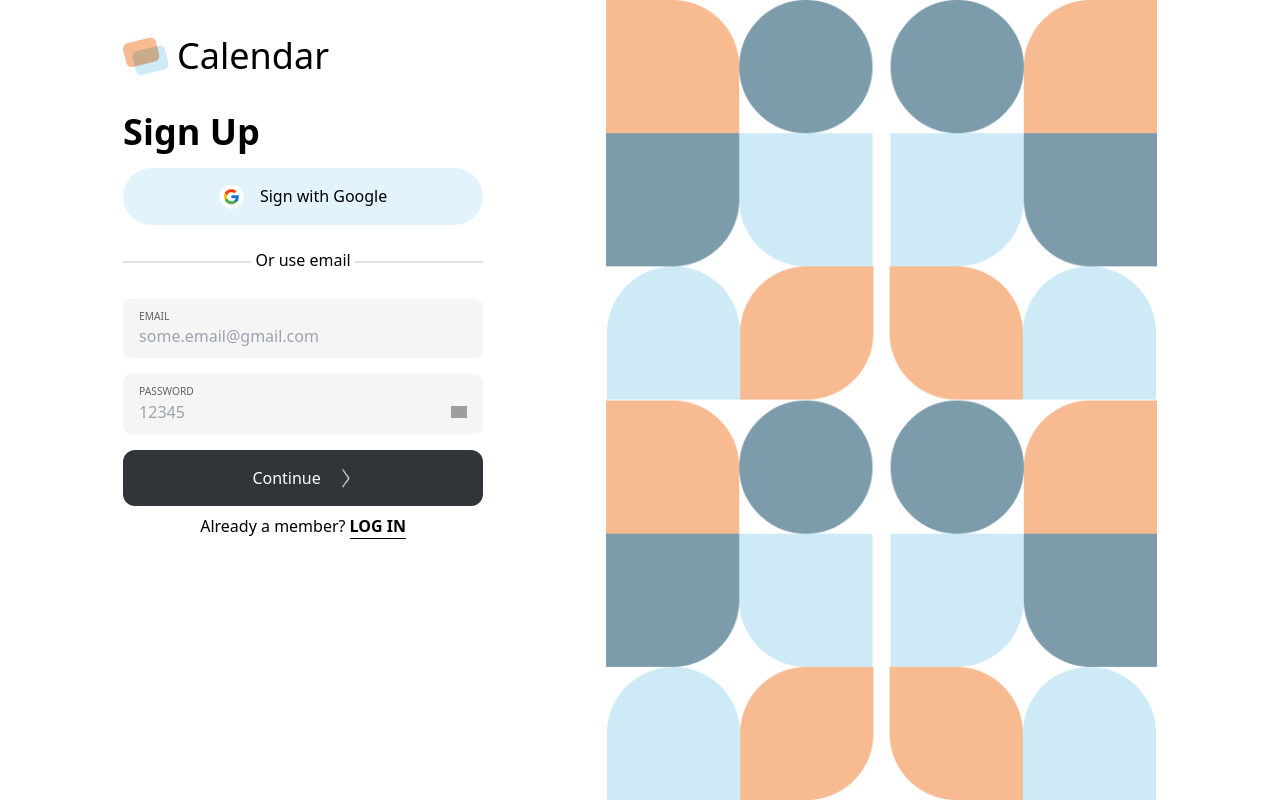
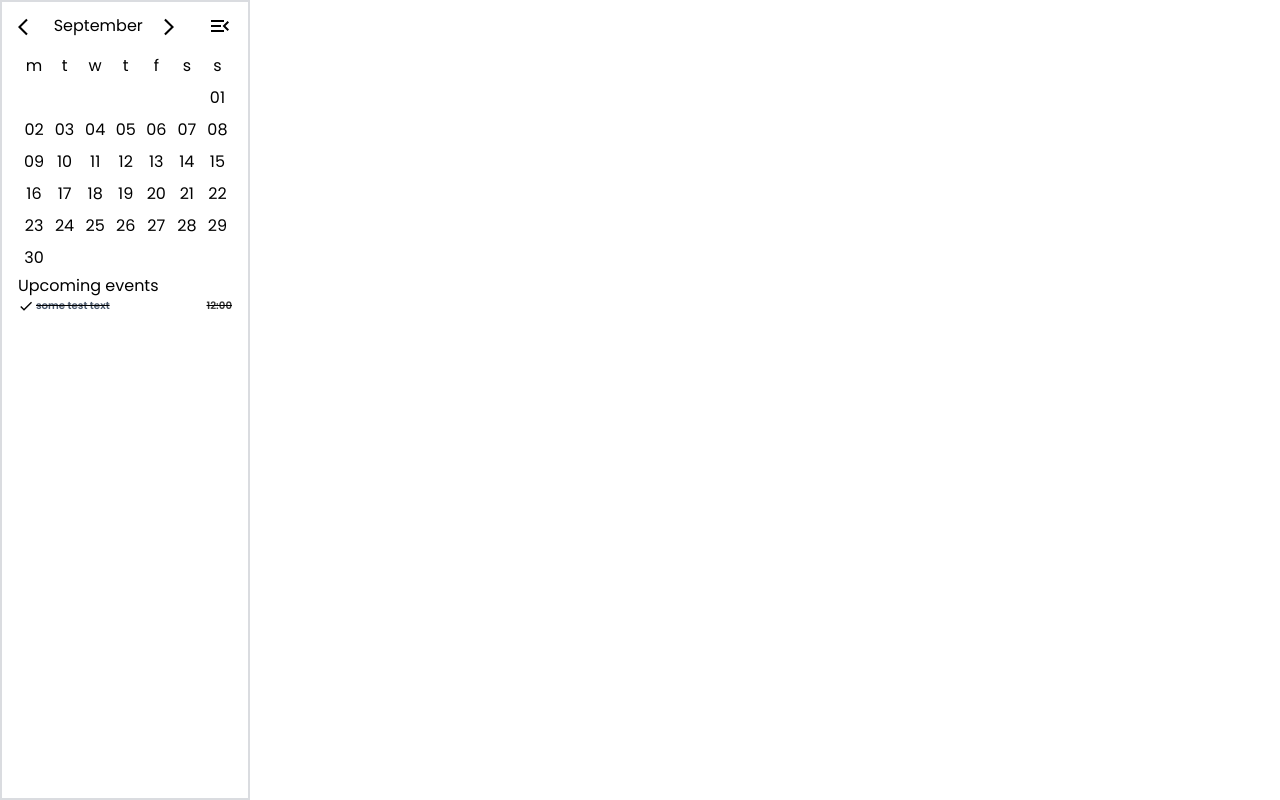
Before and after one commit to DanFromUkraine/calendar, a React (Vite) app: page / in a window 1280 px wide. Before the commit this address led to /login. Built offline with nearby package versions, Linux system fonts and the light colour scheme; grey boxes are pictures that could not be loaded; a web font is replaced by a local one.

Commit message:
створив компонент Note. Прописав додаткові кольори для нотаток. Провів константи

```diff
--- /dev/null
+++ b/src/components/Note.jsx
@@ -0,0 +1,35 @@
+import classNames from "classnames";
+import CheckIcon from "@mui/icons-material/Check";
+
+export default function Note({ text, color, timestamp, is_completed }) {
+  const dot = classNames("w-2 h-2 rounded-full", `bg-${color}-dot`);
+  const span = classNames(`text-${color}-text`, {
+    "text-slate-600": is_completed,
+  });
+  const cont = classNames(
+    "flex justify-between items-center text-sm font-semibold",
+    { "line-through": is_completed }
+  );
+  let icon;
+  try {
+    icon = <CheckIcon style={{width: "16px", height:"16px"}} />;
+  } catch (e) {
+    console.log(e);
+  }
+
+  return (
+    <div className={cont}>
+      <span className="flex gap-0.5 items-center ">
+        {is_completed ? (
+          <span className="">
+            {icon}
+          </span>
+        ) : (
+          <span className={dot}></span>
+        )}
+        <span className={span}>{text}</span>
+      </span>
+      <span className="text-mid_gray">{timestamp}</span>
+    </div>
+  );
+}
--- a/src/components/Sidebar.jsx
+++ b/src/components/Sidebar.jsx
@@ -7,13 +7,16 @@ import { REDUCER_TYPES } from "../constants";
 import MenuOpenIcon from "@mui/icons-material/MenuOpen";
 import ArrowBackIosIcon from "@mui/icons-material/ArrowBackIos";
 import ArrowForwardIosIcon from "@mui/icons-material/ArrowForwardIos";
+import Note from "./Note";
+import { NOTES_COLOR_NAMES } from "../constants";
 
 
 export default function Sidebar() {
   const {NAV_MONTH_LAST, NAV_MONTH_NEXT} = REDUCER_TYPES;
+  const {green} = NOTES_COLOR_NAMES;
   const {
     all_data: {
-      quick_access: { curr_month },
+      quick_access: { curr_month, all_notes, last_day_selected },
     },
     set_all_data
   } = useContext(Data);
@@ -46,7 +49,9 @@ export default function Sidebar() {
       </div>
       <div>
         <h2>Upcoming events</h2>
-        <div className="flex flex-col"></div>
+        <div className="flex flex-col">
+          <Note text={"some test text"} color={green} timestamp={"12:00"} is_completed={true}/>
+        </div>
       </div>
     </div>
   );
--- a/src/components/index.jsx
+++ b/src/components/index.jsx
@@ -4,6 +4,7 @@ import AuthProvider from "../context/AuthProvider";
 import ProtectedRoute from "./ProtectedRoute";
 import Sidebar from "./Sidebar";
 import S_Calendar_table from "./S_Calendar_table";
+
 
 export {
   SignInForm,
--- a/src/constants/index.js
+++ b/src/constants/index.js
@@ -1,7 +1,7 @@
 import * as yup from "yup";
 
 export const all_errs = {
-"auth/email-already-in-use": "email з такою назвою вже існує"
+    "auth/email-already-in-use": "email з такою назвою вже існує"
 }
 
 export const REDUCER_TYPES = {
@@ -19,3 +19,13 @@ export const USER_SCHEMA = yup.object({
     email: yup.string().email('Invalid email').required('Required'),
     password: yup.string().min(4, "password is too short").required()
 })
+
+
+export const NOTES_COLOR_NAMES = {
+    green: "green",
+    red: "red",
+    yellow: "yellow",
+    green_v2: "green_v2",
+    blue_v2: "blue_v2",
+    purple: "purple"
+}
--- a/src/context/AuthProvider.jsx
+++ b/src/context/AuthProvider.jsx
@@ -2,7 +2,7 @@ import { useState } from "react";
 import { Logined } from ".";
 
 export default function AuthProvider({ children }) {
-  const [logined, setLogined] = useState(false);
+  const [logined, setLogined] = useState(true);
   const login = () => setLogined(true);
   const logout = () => setLogined(false);
 
--- a/tailwind.config.js
+++ b/tailwind.config.js
@@ -1,3 +1,6 @@
+import { NOTES_COLOR_NAMES } from './src/constants'
+const {green, red, yellow, green_v2, blue_v2, purple} = NOTES_COLOR_NAMES;
+
 /** @type {import('tailwindcss').Config} */
 export default {
   content: [
@@ -17,7 +20,32 @@ export default {
         darker_gray: "#2F3538",
         border: "#DADCE0",
         mid_gray: "#333333",
-        blue: "#0C41FF"
+        blue: "#0C41FF",
+
+        [green]: {
+          dot: "#2C5A41",
+          text: "#8FDCB2"
+        },
+        [red]: {
+          dot: "#BE1A1A",
+          text: "#BE1A1A"
+        },
+        [yellow]: {
+          dot: "#E7C160",
+          text: "#684D08"
+        },
+        [green_v2]: {
+          dot: "#55D28F",
+          text: "#3BA86E"
+        },
+        [blue_v2]: {
+          dot: "#3849E0",
+          text: "#2937B5"
+        },
+        [purple]: {
+          dot: "#A384FF",
+          text: "#341D76"
+        }
       },
       fontSize: {
         sm: "10.24px"
@@ -25,13 +53,15 @@ export default {
     },
   },
   safelist: [
-    'col-span-1',
-    'col-span-2',
-    'col-span-3',
-    'col-span-4',
-    'col-span-5',
-    'col-span-6',
-    'col-span-7',
+    {
+      pattern: /col-span-(1|2|3|4|5|6|7)/
+    },
+    {
+      pattern: /bg-(green-dot|red-dot|yellow-dot|green_v2-dot|blue_v2-dot|purple-dot)/
+    },
+    {
+      pattern: /text-(green-text|red-text|yellow-text|green_v2-text|blue_v2-text|purple-text)/
+    }
   ],
   plugins: [],
 }
```
